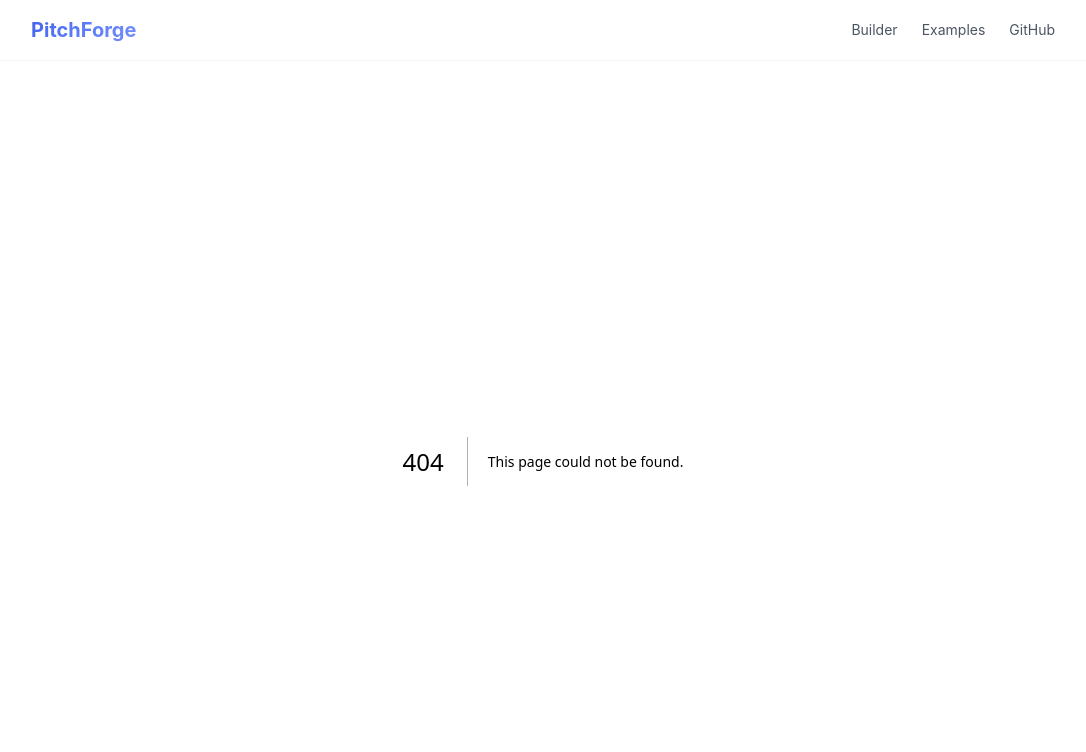
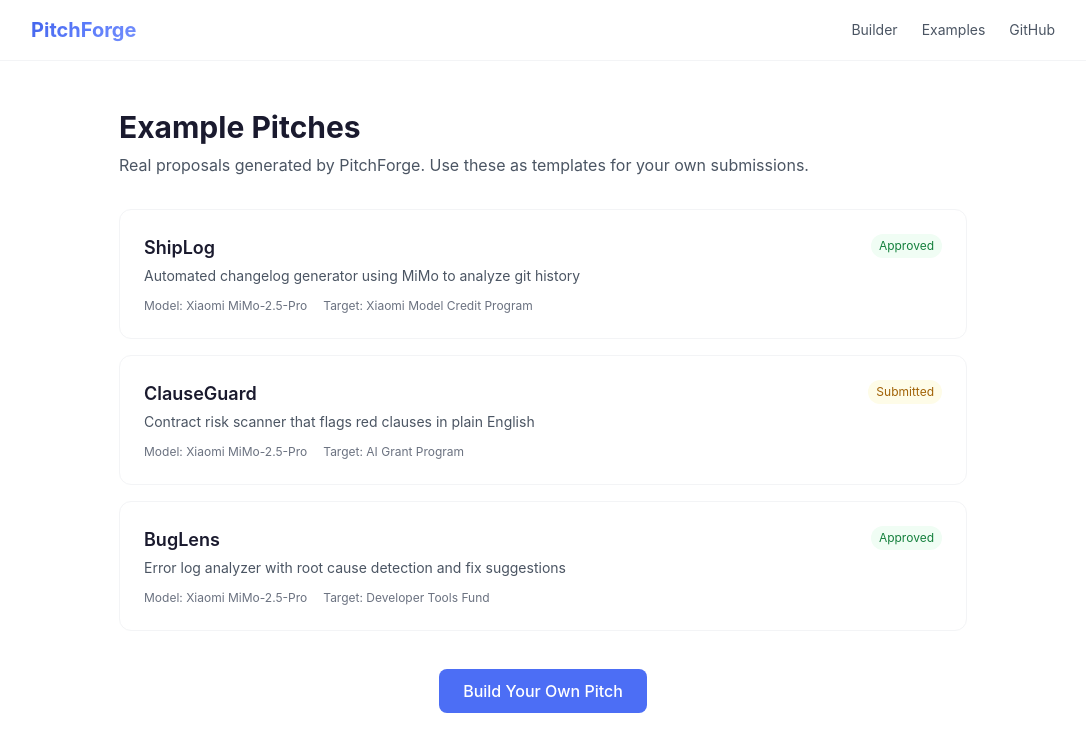
Before and after one commit to Kanzai-png/pitchforge, a Next.js app: page /examples in a window 1280 px wide. Before the commit this address had no page. Shown: the top 752 px of the page, without its empty margins (97-1183 px from the left). Built offline with nearby package versions, Linux system fonts and the light colour scheme.

Commit message:
feat: example gallery with approved pitch samples

```diff
--- /dev/null
+++ b/app/examples/page.tsx
@@ -0,0 +1,66 @@
+import Link from "next/link";
+
+const examples = [
+  {
+    name: "ShipLog",
+    description: "Automated changelog generator using MiMo to analyze git history",
+    model: "Xiaomi MiMo-2.5-Pro",
+    target: "Xiaomi Model Credit Program",
+    status: "Approved",
+  },
+  {
+    name: "ClauseGuard",
+    description: "Contract risk scanner that flags red clauses in plain English",
+    model: "Xiaomi MiMo-2.5-Pro",
+    target: "AI Grant Program",
+    status: "Submitted",
+  },
+  {
+    name: "BugLens",
+    description: "Error log analyzer with root cause detection and fix suggestions",
+    model: "Xiaomi MiMo-2.5-Pro",
+    target: "Developer Tools Fund",
+    status: "Approved",
+  },
+];
+
+export default function Examples() {
+  return (
+    <div className="max-w-4xl mx-auto px-6 py-12">
+      <h1 className="text-3xl font-bold mb-2">Example Pitches</h1>
+      <p className="text-gray-600 mb-8">
+        Real proposals generated by PitchForge. Use these as templates for your own submissions.
+      </p>
+
+      <div className="space-y-4">
+        {examples.map((ex, i) => (
+          <div key={i} className="card-hover p-6 rounded-xl border border-gray-100">
+            <div className="flex items-start justify-between">
+              <div>
+                <h3 className="font-semibold text-lg">{ex.name}</h3>
+                <p className="text-gray-600 text-sm mt-1">{ex.description}</p>
+                <div className="flex gap-4 mt-3 text-xs text-gray-500">
+                  <span>Model: {ex.model}</span>
+                  <span>Target: {ex.target}</span>
+                </div>
+              </div>
+              <span className={`text-xs px-2 py-1 rounded-full ${
+                ex.status === "Approved"
+                  ? "bg-green-50 text-green-700"
+                  : "bg-yellow-50 text-yellow-700"
+              }`}>
+                {ex.status}
+              </span>
+            </div>
+          </div>
+        ))}
+      </div>
+
+      <div className="mt-12 text-center">
+        <Link href="/builder" className="px-6 py-3 bg-brand-600 text-white rounded-lg font-medium hover:bg-brand-700 transition-colors">
+          Build Your Own Pitch
+        </Link>
+      </div>
+    </div>
+  );
+}
```
